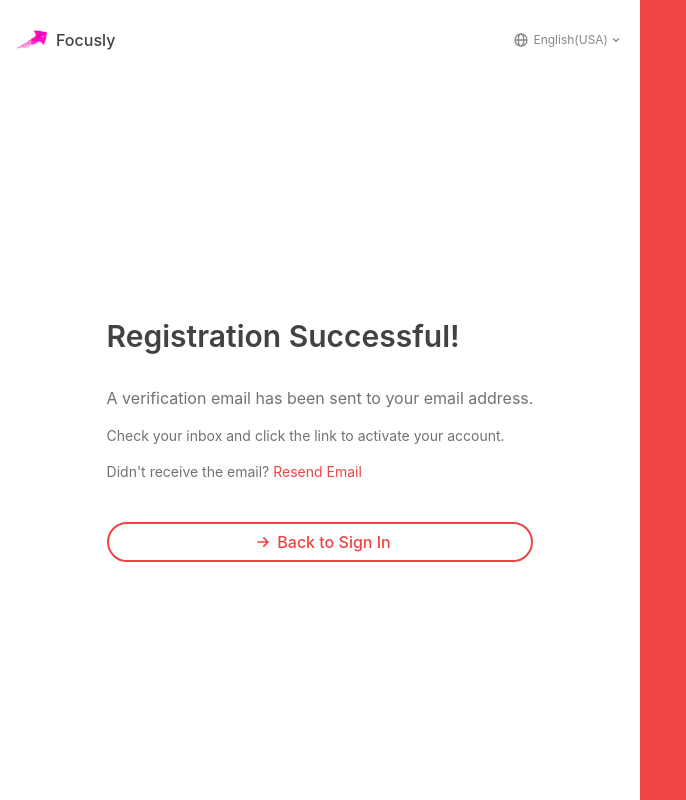
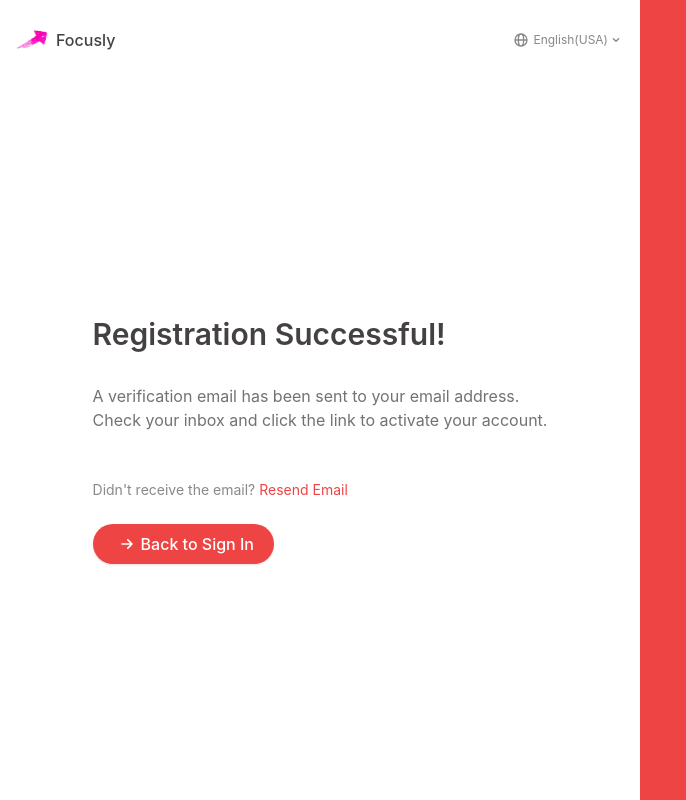
Before and after one commit to Rahim10020/focusly, a Next.js app: page /signup in a window 1280 px wide. Shown: the whole page, without its empty margins (0-686 px from the left). Built offline with nearby package versions, Linux system fonts and the light colour scheme; no server answers.

Commit message:
redesign success verification page

```diff
--- a/src/app/(auth)/signup/page.tsx
+++ b/src/app/(auth)/signup/page.tsx
@@ -85,25 +85,30 @@ export default function SignUp() {
         </CardTitle>
       </CardHeader>
       <CardContent>
-        <p className="text-muted-foreground mb-4">
+        <p className="text-black-60 text-base">
           {successMessage ||
             "A verification email has been sent to your email address."}
         </p>
-        <p className="text-sm text-muted-foreground mb-4">
+        <p className="text-base text-black-60 mb-12">
           Check your inbox and click the link to activate your account.
         </p>
         <div className="mt-4">
-          <p className="text-sm text-muted-foreground">
+          <p className="text-sm text-black-50">
             Didn&apos;t receive the email?{" "}
             <button
               onClick={async () => {
                 try {
                   setLoading(true);
+                  const baseUrl = window.location.origin;
+                  const emailRedirectTo = new URL(
+                    ROUTES.VERIFY_EMAIL,
+                    baseUrl,
+                  ).toString();
                   const { error } = await supabase.auth.resend({
                     type: "signup",
                     email,
                     options: {
-                      emailRedirectTo: `${window.location.origin}/verify-email`,
+                      emailRedirectTo,
                     },
                   });
                   if (error) throw error;
@@ -114,18 +119,18 @@ export default function SignUp() {
                   setLoading(false);
                 }
               }}
-              className="text-primary hover:underline focus:outline-none"
+              className="text-primary cursor-pointer hover:underline focus:outline-none"
               disabled={loading}
             >
               {loading ? <MyLoader label="Verifying email" /> : "Resend Email"}
             </button>
           </p>
         </div>
-        <div className="mt-6 pt-4">
+        <div className="mt-6">
           <Button
-            variant="outline"
+            variant="primary"
             onClick={() => router.push(ROUTES.SIGN_IN)}
-            className="w-full"
+            className=""
           >
             <svg
               className="w-5 h-5 animate-arrow-slide"
```
